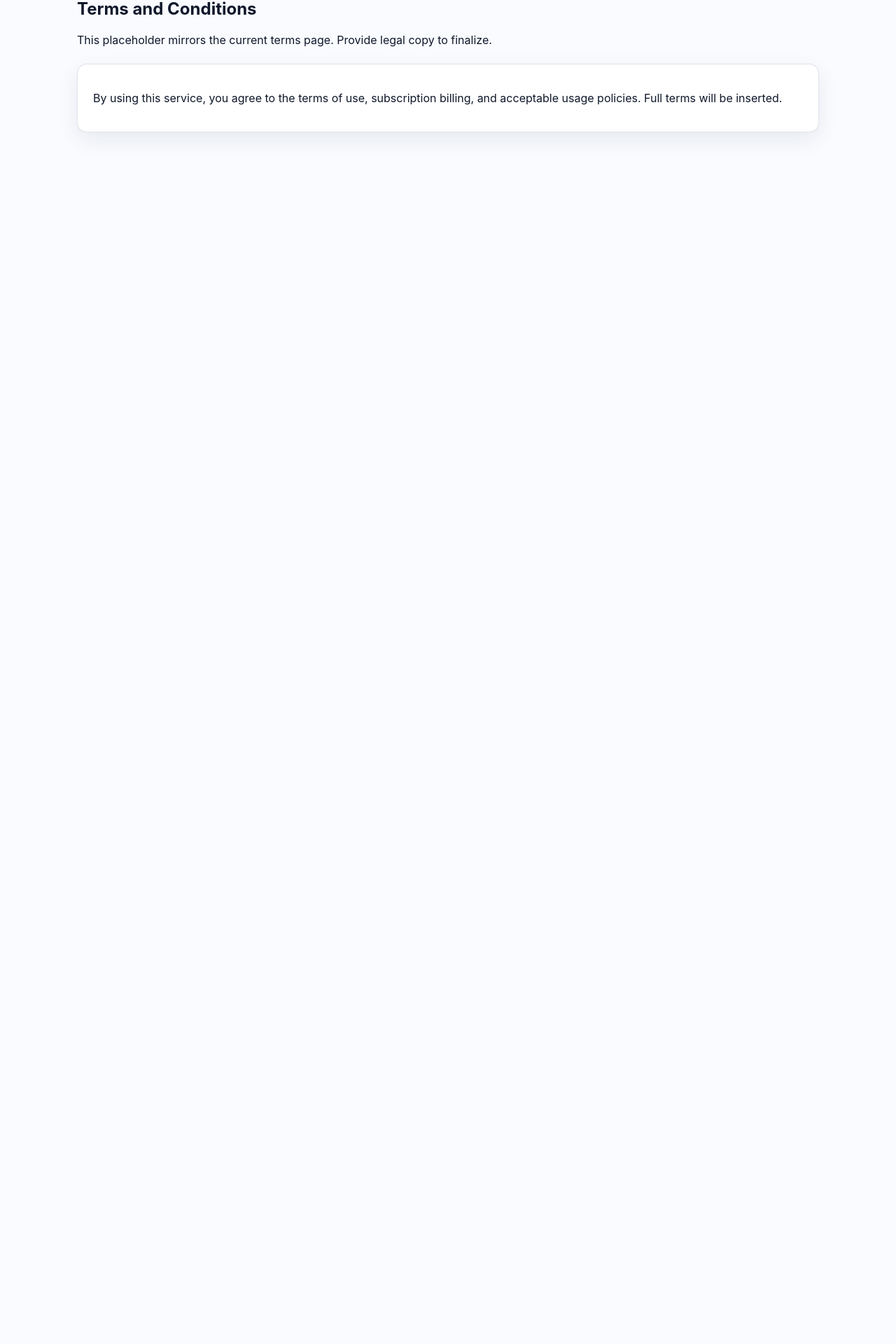
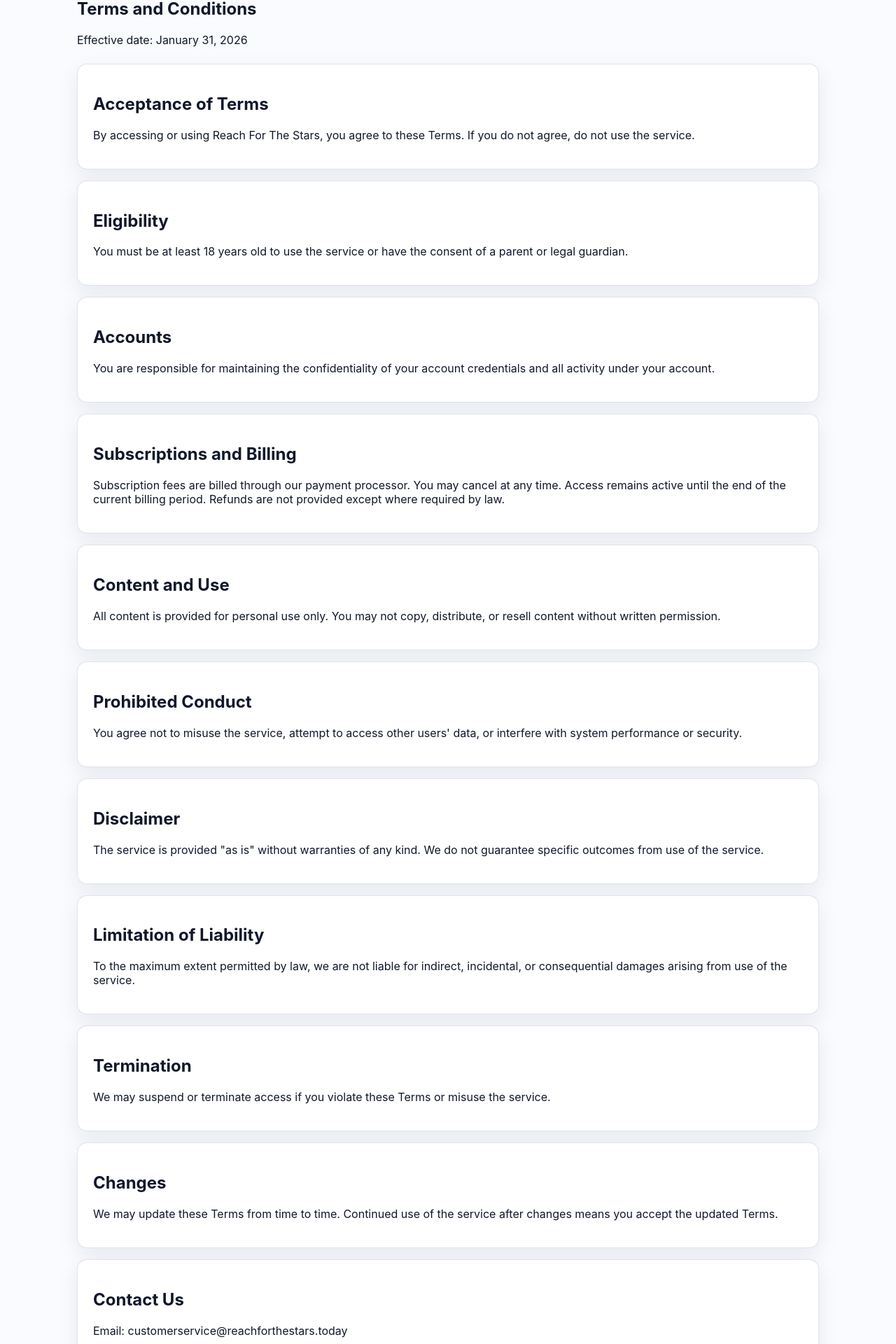
Before and after one commit to QPSGP/RFTS, a Next.js app: page /terms-and-condition in a window 1280 px wide. Shown: the part 180-2100 px from the top of the page at 70% size. Before the commit the page ends 800 px from the top, so only its background shows below. Built offline with nearby package versions, Linux system fonts and the light colour scheme.

Commit message:
Add full privacy/terms pages and clarify co-creator admin

```diff
--- a/src/app/terms-and-condition/page.tsx
+++ b/src/app/terms-and-condition/page.tsx
@@ -3,16 +3,94 @@
     <main>
       <section style={{ marginBottom: 24 }}>
         <h1>Terms and Conditions</h1>
-        <p>
-          This placeholder mirrors the current terms page. Provide legal copy
-          to finalize.
-        </p>
+        <p>Effective date: January 31, 2026</p>
       </section>
-      <div className="card">
-        <p>
-          By using this service, you agree to the terms of use, subscription
-          billing, and acceptable usage policies. Full terms will be inserted.
-        </p>
+      <div className="grid" style={{ gap: 16 }}>
+        <div className="card">
+          <h2>Acceptance of Terms</h2>
+          <p>
+            By accessing or using Reach For The Stars, you agree to these Terms.
+            If you do not agree, do not use the service.
+          </p>
+        </div>
+        <div className="card">
+          <h2>Eligibility</h2>
+          <p>
+            You must be at least 18 years old to use the service or have the
+            consent of a parent or legal guardian.
+          </p>
+        </div>
+        <div className="card">
+          <h2>Accounts</h2>
+          <p>
+            You are responsible for maintaining the confidentiality of your
+            account credentials and all activity under your account.
+          </p>
+        </div>
+        <div className="card">
+          <h2>Subscriptions and Billing</h2>
+          <p>
+            Subscription fees are billed through our payment processor. You may
+            cancel at any time. Access remains active until the end of the
+            current billing period. Refunds are not provided except where
+            required by law.
+          </p>
+        </div>
+        <div className="card">
+          <h2>Content and Use</h2>
+          <p>
+            All content is provided for personal use only. You may not copy,
+            distribute, or resell content without written permission.
+          </p>
+        </div>
+        <div className="card">
+          <h2>Prohibited Conduct</h2>
+          <p>
+            You agree not to misuse the service, attempt to access other users'
+            data, or interfere with system performance or security.
+          </p>
+        </div>
+        <div className="card">
+          <h2>Disclaimer</h2>
+          <p>
+            The service is provided "as is" without warranties of any kind. We
+            do not guarantee specific outcomes from use of the service.
+          </p>
+        </div>
+        <div className="card">
+          <h2>Limitation of Liability</h2>
+          <p>
+            To the maximum extent permitted by law, we are not liable for
+            indirect, incidental, or consequential damages arising from use of
+            the service.
+          </p>
+        </div>
+        <div className="card">
+          <h2>Termination</h2>
+          <p>
+            We may suspend or terminate access if you violate these Terms or
+            misuse the service.
+          </p>
+        </div>
+        <div className="card">
+          <h2>Changes</h2>
+          <p>
+            We may update these Terms from time to time. Continued use of the
+            service after changes means you accept the updated Terms.
+          </p>
+        </div>
+        <div className="card">
+          <h2>Contact Us</h2>
+          <p>
+            Email:{" "}
+            <a href="mailto:customerservice@reachforthestars.today">
+              customerservice@reachforthestars.today
+            </a>
+          </p>
+          <p>
+            Phone: <a href="tel:+18004625669">800-GOAL-NOW (462-5669)</a>
+          </p>
+        </div>
       </div>
     </main>
   );
--- a/src/components/AdminModerators.tsx
+++ b/src/components/AdminModerators.tsx
@@ -252,6 +252,10 @@
       <div className="grid" style={{ marginTop: 16 }}>
         <div className="card">
           <h3>Co-Creator Applications</h3>
+          <p style={{ color: "#6b7280" }}>
+            Applications appear here after someone submits the Co-Creator form.
+            Approve buttons show only while the status is pending.
+          </p>
           {applications.length === 0 ? (
             <p>No applications yet.</p>
           ) : (
```
Also changed, not shown: src/app/privacy-policy/page.tsx (+97 -9 lines).
